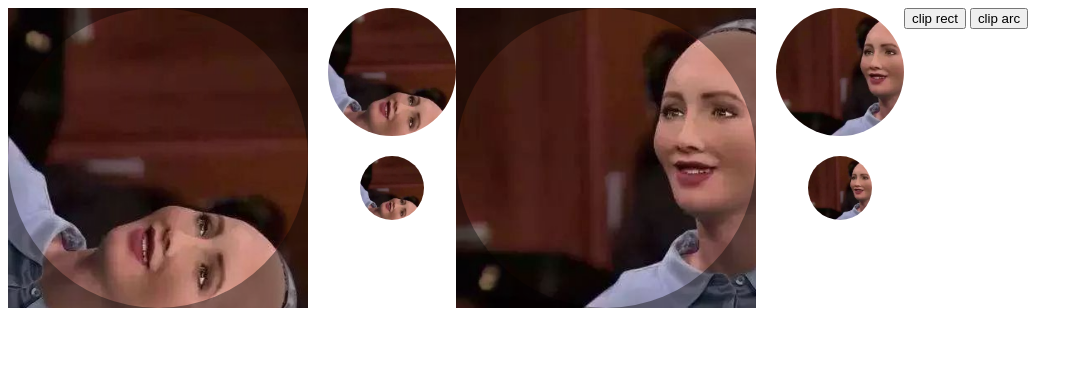
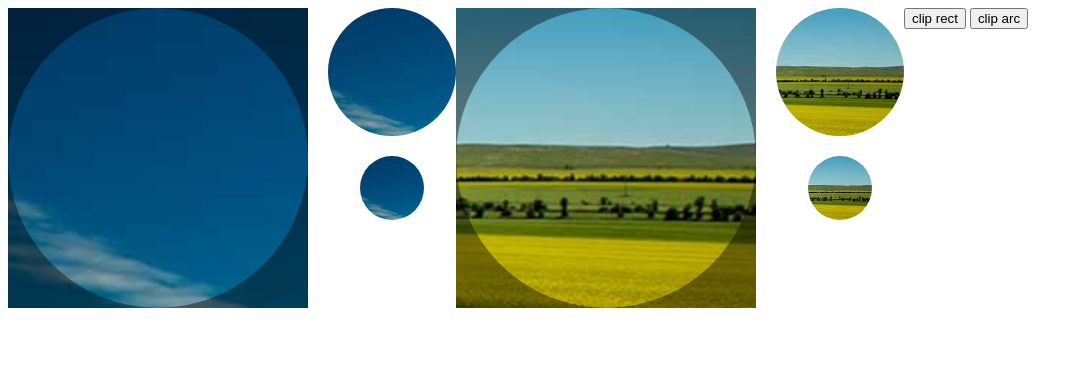
Before and after one commit to xiekun1992/xClip, a plain HTML site: page index.html in a window 1280 px wide. Shown: the whole page, without its empty margins (0-1083 px from the left). Drawn offline with Linux system fonts and the light colour scheme.

Commit message:
修复短图或小图显示不正常的问题

```diff
--- a/index.html
+++ b/index.html
@@ -5,6 +5,11 @@
 	<title>Clip</title>
 	<style>
 		.x-clip>.main, .x-clip>.preview{
+			-webkit-user-select: none;
+			-moz-user-select: none;
+			-ms-user-select: none;
+			-o-user-select: none;
+			user-select: none;
 			position: relative;
 		}
 		.x-clip>div{float: left;}
@@ -21,7 +26,7 @@
 			top: 0;
 			left: 0;
 			z-index: 10;
-			pointer-events: none;
+			/*pointer-events: none;*/
 		}
 		.x-clip>.main>.main-canvas{
 			position: absolute;
@@ -42,18 +47,18 @@
 	<script>
 		var cc = new xClip({
 			container: '#clip',
-			img: "shu.jpg"
+			img: "long.png"
 		}).init();
 		var cc = new xClip({
 			container: '#clip1',
-			img: "t01a17d0ff529c90919.jpg"
+			img: "small.png"
 		}).init();
-		// function cut(isrect){
-		// 	var data = cc.cut(isrect);
-		// 	var img = new Image();
-		// 	img.src = data;
-		// 	document.body.appendChild(img);
-		// }
+		function cut(isrect){
+			var data = cc.cut(isrect);
+			var img = new Image();
+			img.src = data;
+			document.body.appendChild(img);
+		}
 	</script>
 </body>
 </html>
--- a/src/clip.js
+++ b/src/clip.js
@@ -5,7 +5,7 @@
 		this.frameEdge = 300;
 		this.pre1Edge = 128;
 		this.pre2Edge = 64;
-
+		this.moveDirection = 0;
 		this.container = document.querySelector(options.container);
 		this.options = {
 			img: options.img
@@ -53,6 +53,14 @@
 
 			this.mainCanvas.width = this.img.width;
 			this.mainCanvas.height = this.img.height;
+			if(this.mainCanvas.width < this.frameEdge){
+				this.mainCanvas.width = this.frameEdge;
+				this.mainCanvas.height = this.img.height / this.img.width * this.mainCanvas.width;
+			}
+			if(this.mainCanvas.height < this.frameEdge){
+				this.mainCanvas.height = this.frameEdge;
+				this.mainCanvas.width = this.img.width / this.img.height * this.mainCanvas.height;
+			}
 
 			this.mainCtx.scale(this.mainScale, this.mainScale);
 			this.pre1Ctx.scale(this.pre1Scale, this.pre1Scale);
@@ -129,6 +137,7 @@
 				}
 				this.drawPreview();
 			}
+			return false;
 		}.bind(this));
 		function cancelMove(e){
 			isMoving = false;
@@ -159,6 +168,10 @@
 		// });
 
 		return this;
+	};
+	Clip.prototype.rotate = function(ctx){
+		this.mainCtx.rotate(Math.PI / 2);
+		// this.draw(this.mainCtx, false, this.mainCanvas.width, this.mainCanvas.height);
 	};
 	Clip.prototype.draw = function(ctx, clip, width, height){
 		ctx.clearRect(0, 0, width, height);
```
Also changed, not shown: long.png (added), small.png (added), 下载.png (added).
